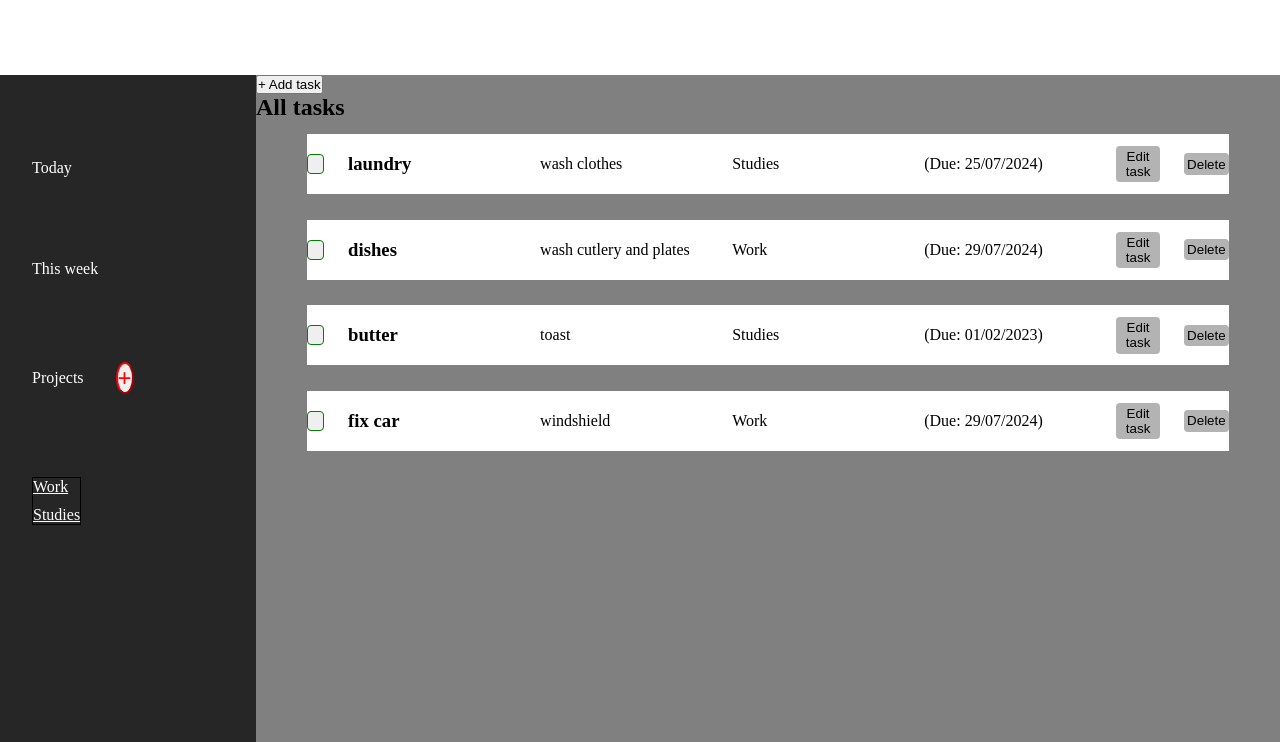
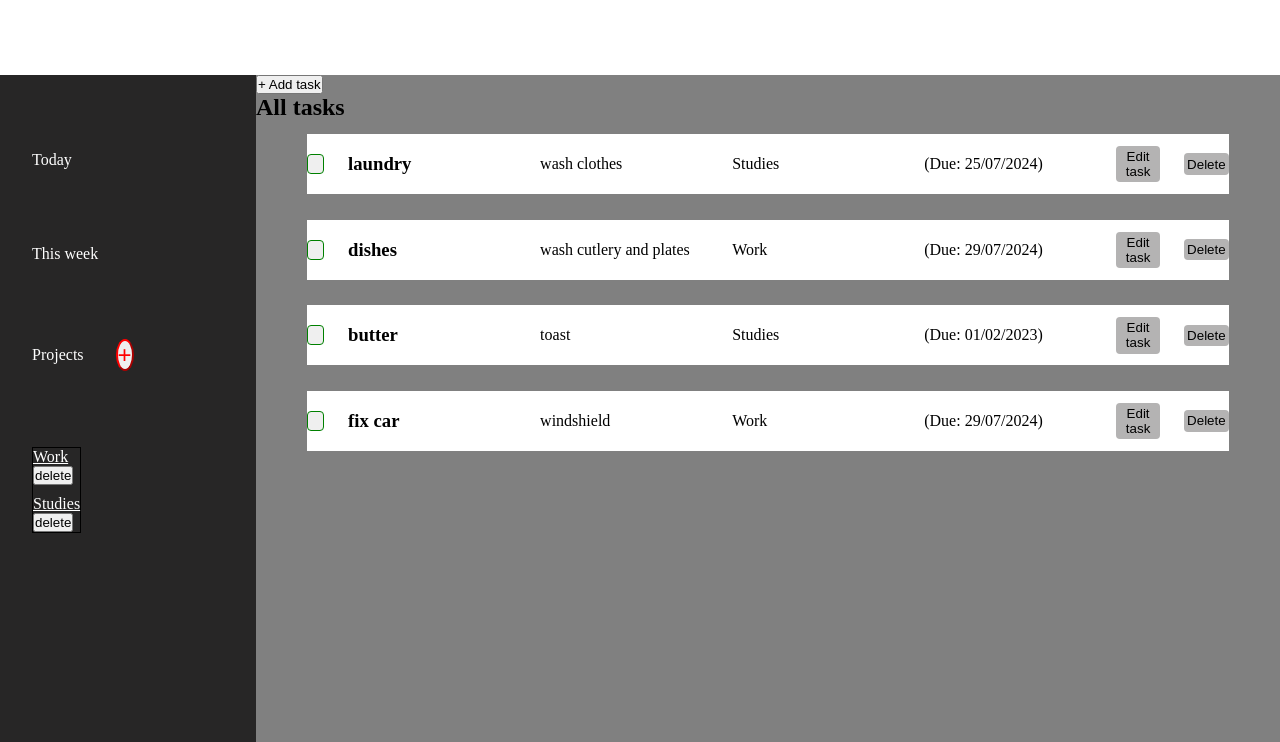
Before and after one commit to weBidji/to-do-list, a website built with webpack: page src/index.html in a window 1280 px wide. Shown: the part 58-800 px from the top of the page. Built offline with nearby package versions, Linux system fonts and the light colour scheme.

Commit message:
add project deletion

```diff
--- a/src/index.js
+++ b/src/index.js
@@ -1,7 +1,7 @@
 import './style.css';
 import { tasks, createTask, displayTasks, openModal, markAsComplete, deleteTask, editTask } from './taskhandling.js';
 import { loadUI } from './loadUI.js';
-import { projectList, createProject, filterProjects } from './projectshandling.js';
+import { projectList, createProject, filterProjects, deleteProject } from './projectshandling.js';
 document.addEventListener('DOMContentLoaded', () => {
 
     loadUI();
@@ -19,9 +19,10 @@ document.addEventListener('DOMContentLoaded', () => {
     console.log(tasks);
     markAsComplete();
     deleteTask();
+    deleteProject();
 })
 
 
-// Remove project functionality
 
+//Edit project name
 // Data storage
--- a/src/projectshandling.js
+++ b/src/projectshandling.js
@@ -1,4 +1,4 @@
-import { displayTasks } from "./taskhandling";
+import { displayTasks, tasks } from "./taskhandling";
 export function projectList() {
     const navLinks = document.getElementById('nav-links');
     const projects = document.createElement('div');
@@ -11,7 +11,7 @@ export function projectList() {
     projectsLink.textContent = 'Projects';
     projects.appendChild(projectsLink);
 
-    projectsLink.addEventListener('click',() => displayTasks('all'));
+    projectsLink.addEventListener('click', () => displayTasks('all'));
 
     const addProjectButton = document.createElement('button');
     addProjectButton.id = 'add-project-button';
@@ -91,12 +91,23 @@ function projectInput() {
 
 function createProject(name) {
 
+    const projectContainer = document.createElement('div');
+    projectContainer.classList.add('project-container');
 
     const project = document.createElement('p');
     project.classList.add('current-project');
     project.textContent = name;
+
+    const deleteProjectButton = document.createElement('button');
+    deleteProjectButton.classList.add('delete-project-button');
+    deleteProjectButton.textContent = 'delete'
+
     const projectsBox = document.getElementById('projects-box')
-    projectsBox.appendChild(project);
+
+    projectsBox.appendChild(projectContainer);
+    projectContainer.appendChild(project);
+    projectContainer.appendChild(deleteProjectButton);
+
 
 }
 
@@ -109,3 +120,29 @@ export function filterProjects() {
         project.addEventListener('click', () => displayTasks(projectName));
     });
 }
+
+
+
+export function deleteProject() {
+    const deleteProjectButtons = document.querySelectorAll('.delete-project-button');
+
+    deleteProjectButtons.forEach(button => {
+        button.addEventListener('click', (e) => {
+
+            const projectContainer = e.target.closest('.project-container');
+            if (projectContainer) {
+
+                const project = projectContainer.querySelector('.current-project').textContent;
+
+
+                const updatedTasks = tasks.filter(task => task.project !== project);
+                tasks.length = 0;
+                tasks.push(...updatedTasks);
+
+                projectContainer.remove();
+                displayTasks('all');
+            }
+        }
+        );
+    });
+}
--- a/src/style.css
+++ b/src/style.css
@@ -64,6 +64,7 @@ nav {
     flex-direction: column;
     gap: 10px;
     border: 1px solid black;
+    height: fit-content;
 
 }
 
@@ -89,9 +90,11 @@ nav {
     text-decoration: underline;
 }
 
-.current-project:hover, #projects-link:hover {
-    cursor:pointer;
+.current-project:hover,
+#projects-link:hover {
+    cursor: pointer;
 }
+
 /* .current-project::before {
     content: '';
     top: 50%;
```
